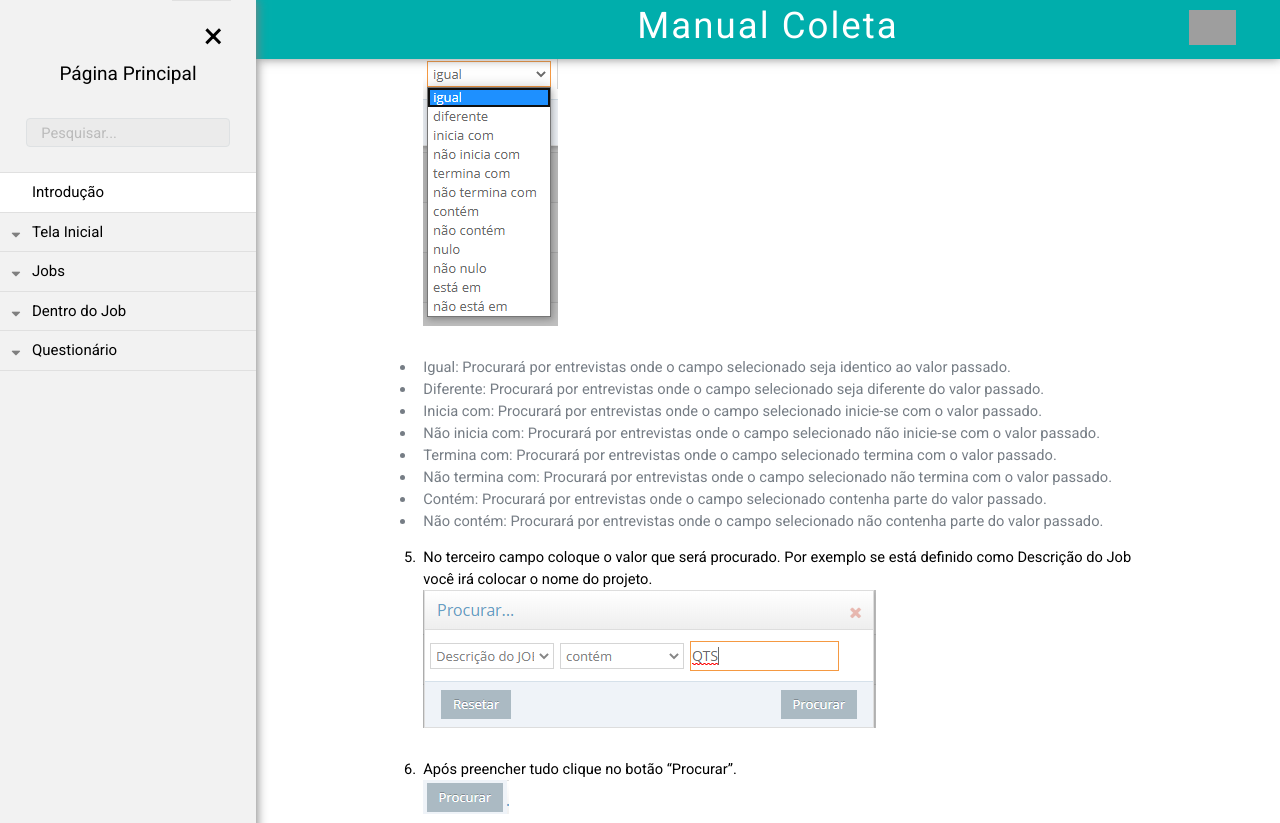
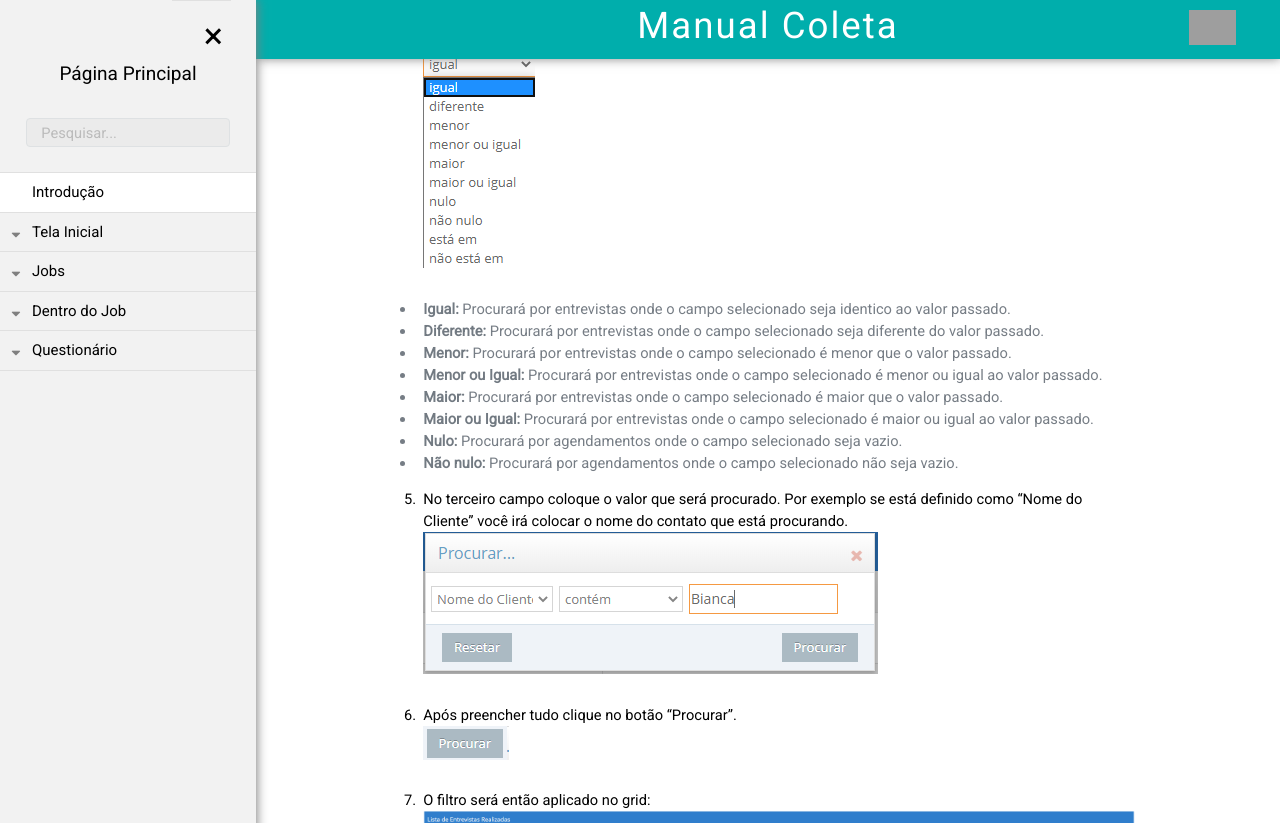
Before and after one commit to rogerio-figueiredo-hsr/hsrtechonline.github.io, a Jekyll site: the page built from _posts/Coleta/2-DentroJob/2.2-EntrevistaRealizada/2020-06-15-buscando-entrevistas-realizadas.md, in a window 1280 px wide and 1400 px high, scrolled down 622 px. Shown: the top 823 px of the window. Built offline with Jekyll 4.4.1, drawn with Linux system fonts in a browser that asks for light colours; some of the changed text lies outside the part shown; grey boxes are pictures that could not be loaded.

Commit message:
Atualizando coleta

```diff
--- a/_posts/Coleta/2-DentroJob/2.2-EntrevistaRealizada/2020-06-15-buscando-entrevistas-realizadas.md
+++ b/_posts/Coleta/2-DentroJob/2.2-EntrevistaRealizada/2020-06-15-buscando-entrevistas-realizadas.md
@@ -14,34 +14,34 @@ section: 2.21
 ![Ícone procurar registros]({{ "/assets/img/pagina-inicial-procurar-registros.png" | prepend: site.baseurl }})
 
 2. Então se abrirá a janela de Busca:
-![Janela buscar entrevista]({{ "/assets/img/coleta/busca-job.png" | prepend: site.baseurl }})
+![Janela buscar entrevista]({{ "/assets/img/coleta/busca-entrevista-realizada.png" | prepend: site.baseurl }})
 
 3. Selecione a coluna em que deseja procurar.
-![Campos de busca entrevista]({{ "/assets/img/coleta/campos-busca-job.png" | prepend: site.baseurl }})
+![Campos de busca entrevista]({{ "/assets/img/coleta/campos-entrevista-realizada.png" | prepend: site.baseurl }})
 
 4. Selecione uma das condições de busca, elas são:
-![Filtros de busca entrevista]({{ "/assets/img/coleta/filtros-busca-job.png" | prepend: site.baseurl }})
+![Filtros de busca entrevista]({{ "/assets/img/coleta/filtros-entrevista-realizada.png" | prepend: site.baseurl }})
 
-- Igual: Procurará por entrevistas onde o campo selecionado seja identico ao valor passado.
-- Diferente: Procurará por entrevistas onde o campo selecionado seja diferente do valor passado.
-- Inicia com: Procurará por entrevistas onde o campo selecionado inicie-se com o valor passado.
-- Não inicia com: Procurará por entrevistas onde o campo selecionado não inicie-se com o valor passado.
-- Termina com: Procurará por entrevistas onde o campo selecionado termina com o valor passado.
-- Não termina com: Procurará por entrevistas onde o campo selecionado não termina com o valor passado.
-- Contém: Procurará por entrevistas onde o campo selecionado contenha parte do valor passado.
-- Não contém: Procurará por entrevistas onde o campo selecionado não contenha parte do valor passado.
+- **Igual:** Procurará por entrevistas onde o campo selecionado seja identico ao valor passado.
+- **Diferente:** Procurará por entrevistas onde o campo selecionado seja diferente do valor passado.
+- **Menor:** Procurará por entrevistas onde o campo selecionado é menor que o valor passado.
+- **Menor ou Igual:** Procurará por entrevistas onde o campo selecionado é menor ou igual ao valor passado.
+- **Maior:** Procurará por entrevistas onde o campo selecionado é maior que o valor passado.
+- **Maior ou Igual:** Procurará por entrevistas onde o campo selecionado é maior ou igual ao valor passado.
+- **Nulo:** Procurará por agendamentos onde o campo selecionado seja vazio.
+- **Não nulo:** Procurará por agendamentos onde o campo selecionado não seja vazio.
 
 {:start="5"}
-5. No terceiro campo coloque o valor que será procurado.  Por exemplo se está definido como Descrição do Job você irá colocar o nome do projeto.
-![Campos de busca preenchido]({{ "/assets/img/coleta/preenchido-busca-job.png" | prepend: site.baseurl }})
+5. No terceiro campo coloque o valor que será procurado.  Por exemplo se está definido como "Nome do Cliente" você irá colocar o nome do contato que está procurando.
+![Campos de busca preenchido]({{ "/assets/img/coleta/preenchido-entrevista-realizada.png" | prepend: site.baseurl }})
 
 6. Após preencher tudo clique no botão "Procurar".
 ![Botão procurar]({{ "/assets/img/coleta/botao-procurar-busca-job.png" | prepend: site.baseurl }})
 
 7. O filtro será então aplicado no grid:
-![Jobs filtrados]({{ "/assets/img/coleta/lista-jobs-filtrada.png" | prepend: site.baseurl }})
+![Jobs filtrados]({{ "/assets/img/coleta/lista-entrevista-realizada.png" | prepend: site.baseurl }})
 
-8. Caso deseje visualizar novamente todos os jobs basta clicar no ícone <i class="fa fa-refresh" style="color: #00B0A9!important"></i> no canto inferior esquerdo do grid.
+8. Caso deseje visualizar novamente todos as entrevistas basta clicar no ícone <i class="fa fa-refresh" style="color: #00B0A9!important"></i> no canto inferior esquerdo do grid.
 ![Ícone de restaurar]({{ "/assets/img/coleta/icone-restaurar.png" | prepend: site.baseurl }})
 
 - Ou caso ainda esteja com a janela de busca aberta clique no botão "Resetar".
```
Also changed, not shown: assets/img/coleta/busca-entrevista-realizada.png (added), assets/img/coleta/campos-entrevista-realizada.png (added), assets/img/coleta/filtros-entrevista-realizada.png (added), assets/img/coleta/lista-entrevista-realizada.png (added), assets/img/coleta/preenchido-entrevista-realizada.png (added).
